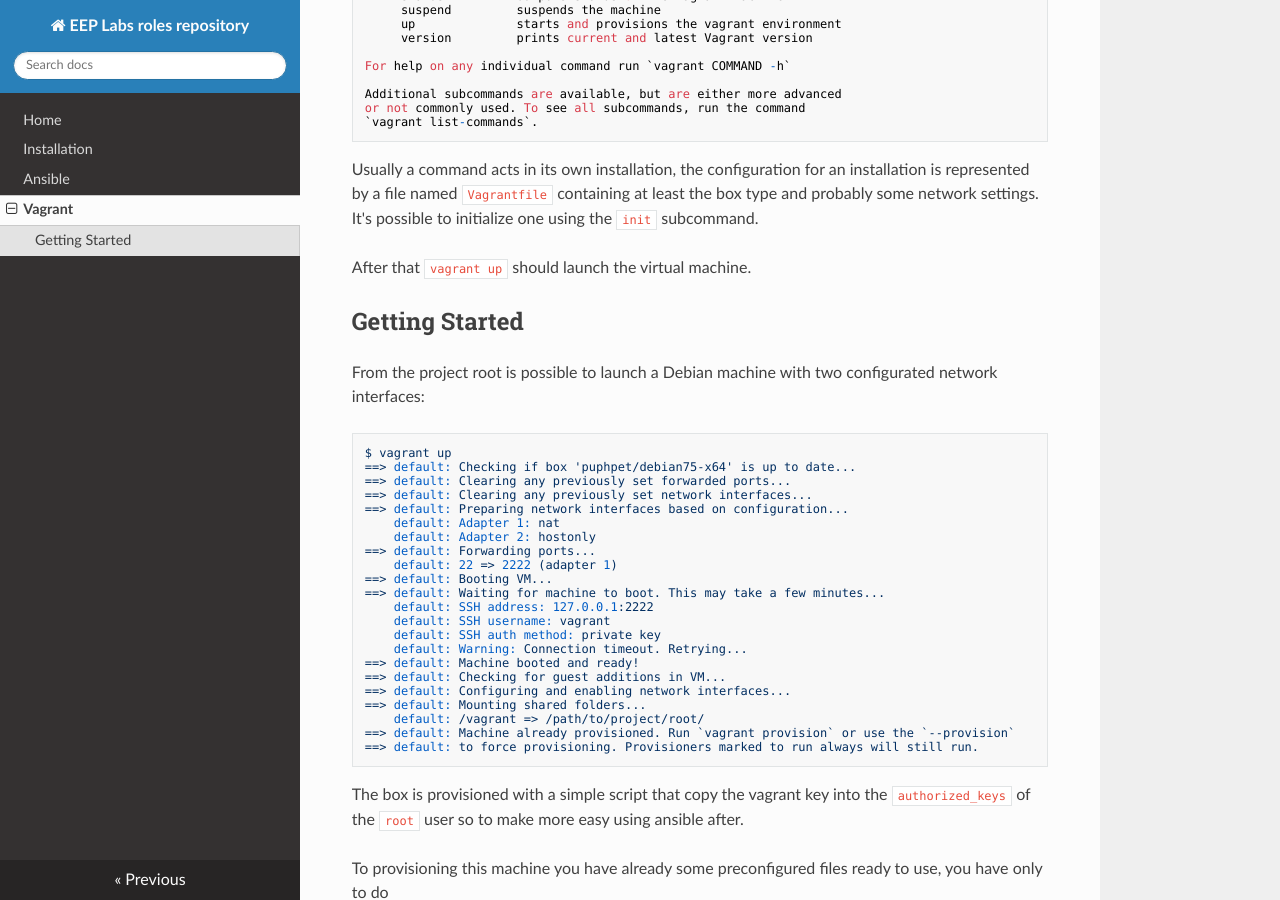
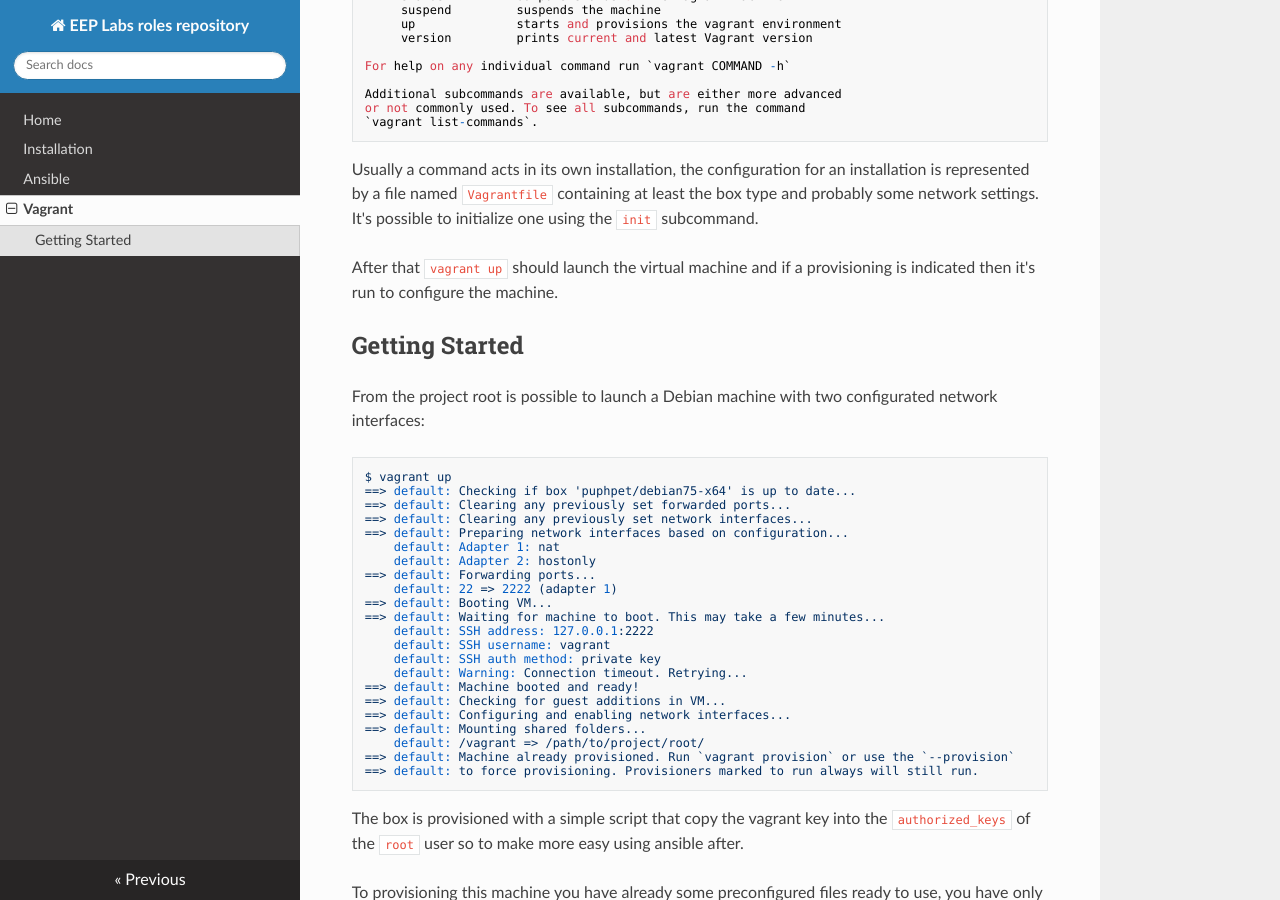
Before and after one commit to EEP-Labs/ansible-roles-repository, an MkDocs documentation site: the page built from docs/vagrant.md, in a window 1280 px wide and 900 px high, scrolled down 722 px. Built offline with MkDocs 1.6.1, drawn with Linux system fonts in a browser that asks for light colours; nearby versions of some CDN libraries; old or Windows-style settings are respelled for this version of MkDocs.

Commit message:
Add note about provisioning in vagrant.

```diff
--- a/docs/vagrant.md
+++ b/docs/vagrant.md
@@ -49,7 +49,8 @@ Usually a command acts in its own installation, the configuration for an install
 named ``Vagrantfile`` containing at least the box type and probably some network settings. It's possible to initialize
  one using the ``init`` subcommand.
 
-After that ``vagrant up`` should launch the virtual machine.
+After that ``vagrant up`` should launch the virtual machine and if a provisioning is indicated then it's run
+to configure the machine.
 
 Getting Started
 ---------------
```
